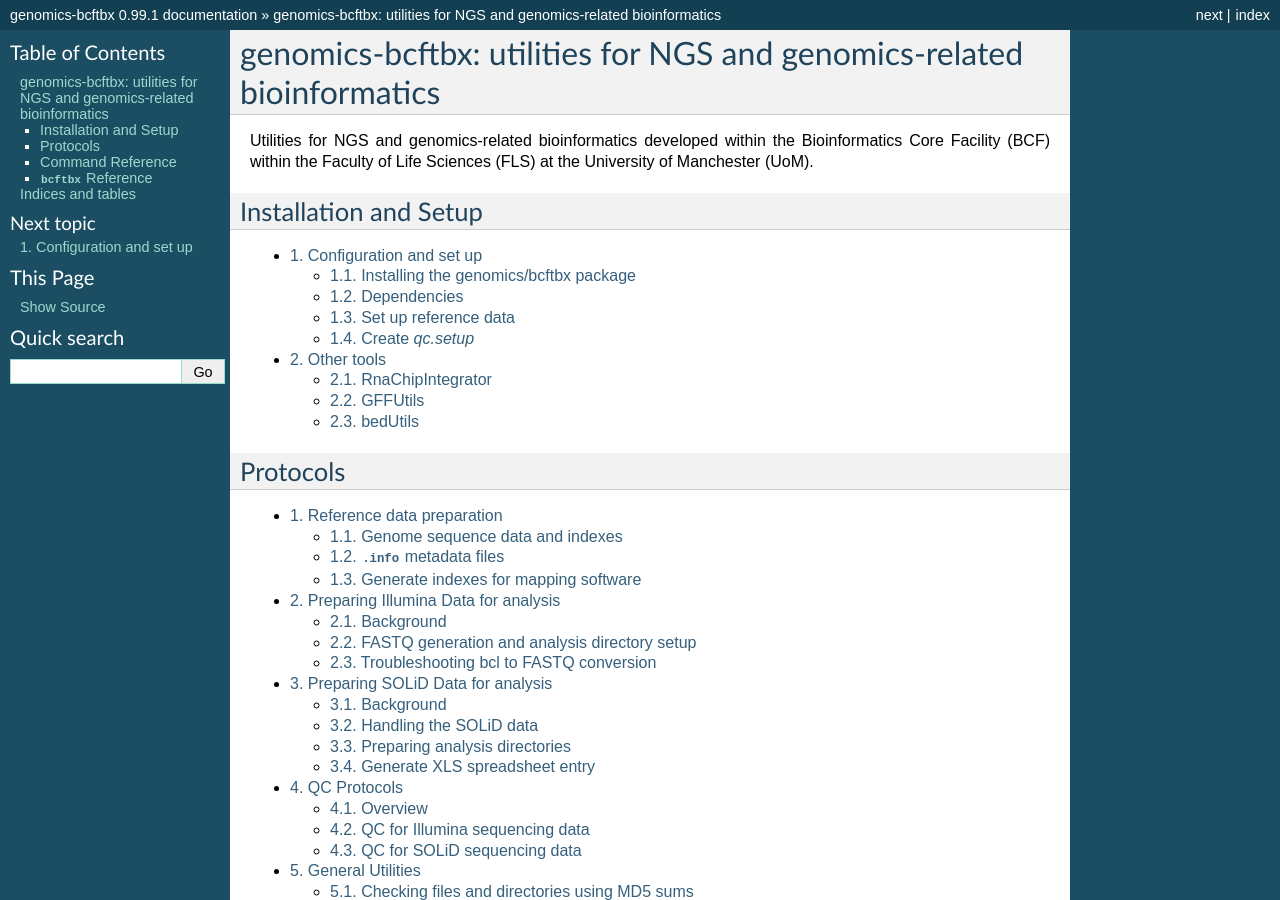
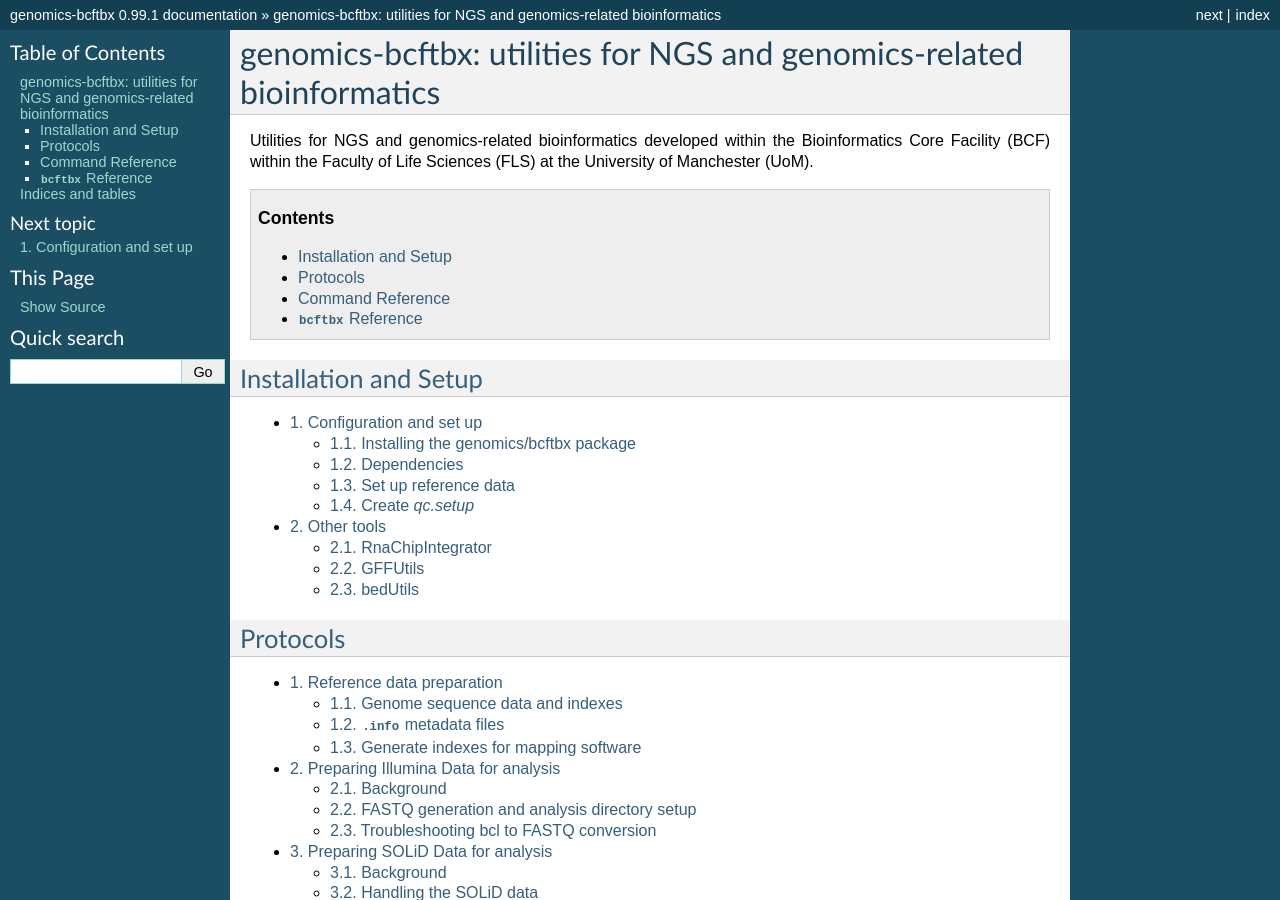
Before and after one commit to fls-bioinformatics-core/genomics, a Sphinx documentation site: the page built from docs/source/index.rst, in a window 1280 px wide and 900 px high. Built offline with Sphinx 7.4.7, drawn with Linux system fonts in a browser that asks for light colours.

Commit message:
docs: add contents table to the top-level index.

```diff
--- a/docs/source/index.rst
+++ b/docs/source/index.rst
@@ -4,6 +4,9 @@
 Utilities for NGS and genomics-related bioinformatics developed within the
 Bioinformatics Core Facility (BCF) within the Faculty of Life Sciences (FLS)
 at the University of Manchester (UoM).
+
+.. contents:: Contents
+   :local:
 
 Installation and Setup
 **********************
```
